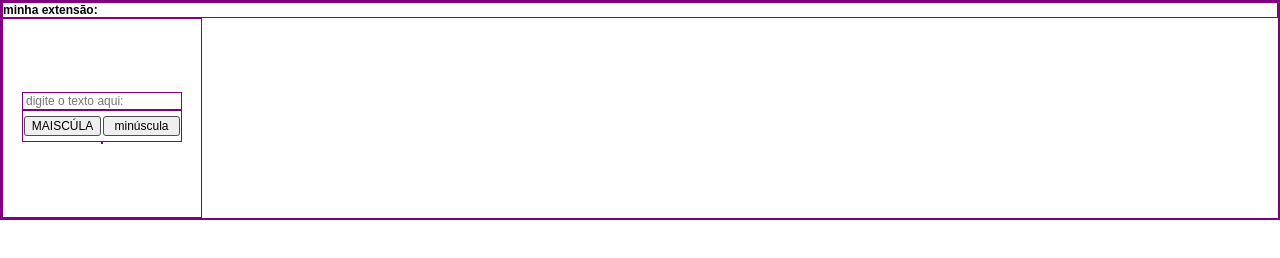
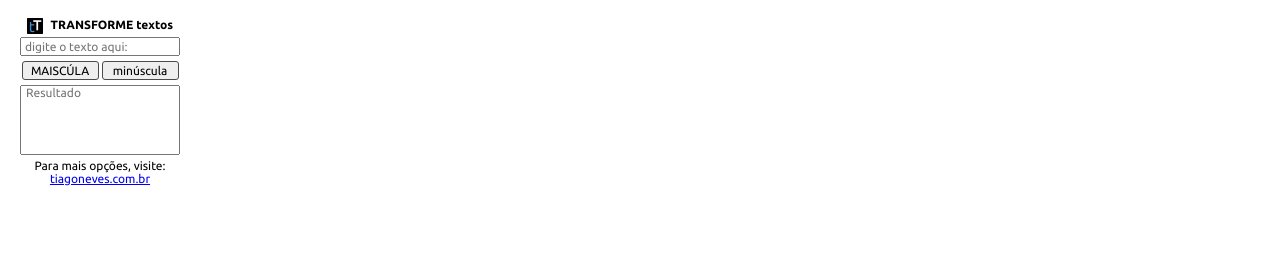
Before and after one commit to anasant3s/extTransformeTexto, a browser extension: page index.html in a window 1280 px wide. Both pictures are taken after a click on the button "MAISCÚLA". Drawn offline with Linux system fonts and the light colour scheme.

Commit message:
Update JSON

```diff
--- a/index.html
+++ b/index.html
@@ -4,29 +4,43 @@
     <meta charset="UTF-8" />
     <meta name="viewport" content="width=device-width, initial-scale=1.0" />
     <!-- add fontes -->
-    <link rel="preconnect" href="https://fonts.googleapis.com">
-    <link rel="preconnect" href="https://fonts.gstatic.com" crossorigin>
-    <link href="https://fonts.googleapis.com/css2?family=Ubuntu:ital,wght@0,300;0,400;0,500;0,700;1,300;1,400;1,500;1,700&display=swap" rel="stylesheet">
+    <link rel="preconnect" href="https://fonts.googleapis.com" />
+    <link rel="preconnect" href="https://fonts.gstatic.com" crossorigin />
+    <link
+      href="https://fonts.googleapis.com/css2?family=Ubuntu:ital,wght@0,300;0,400;0,500;0,700;1,300;1,400;1,500;1,700&display=swap"
+      rel="stylesheet"
+    />
 
-    <link rel="stylesheet" href="style.css">
+    <link rel="stylesheet" href="style.css" />
 
     <title>extensão TT</title>
-
   </head>
   <body>
-    <h1>minha extensão: </h1>
     <div class="container-pai">
-        <input type="text" name="text" id="input-text" placeholder="digite o texto aqui: " class="input-text" />
+      <div class="logo-Inicio">
+        <img src="./icons/logo-vetor-16px.png" />
+        <h1>TRANSFORME textos</h1>
+      </div>
 
+      <input
+        type="text"
+        name="text"
+        id="input-text"
+        placeholder="digite o texto aqui: "
+        class="input-text"
+      />
 
-    <div class="container-button">
+      <div class="container-button">
         <button type="button" class="btn" id="btnMaiuscula">MAISCÚLA</button>
-         <button type="button" class="btn" id="btnMinuscula">minúscula</button>
-    </div>
+        <button type="button" class="btn" id="btnMinuscula">minúscula</button>
+      </div>
 
-     <div name="resultado" class="resultado" id="resultado">Resultado: </div>
+      <div name="resultado" id="resultado" class="resultado">
+        <textarea class="input-Result" type="text" name="input-Result" id="input-Result" placeholder="Resultado"></textarea>
+      </div>
 
-
+      <p>Para mais opções, visite:</p>
+      <a href="tiagoneves.com.br">tiagoneves.com.br</a>
     </div>
   </body>
   <script src="script.js"></script>
--- a/script.js
+++ b/script.js
@@ -1,15 +1,17 @@
 //BOTAO LETRAS MAIUSCULA
-window.document.addEventListener("DOMContentLoaded", function (){
-    document.getElementById("btnMaiuscula").addEventListener("click", function () {
-        let inputText = document.querySelector("#input-text").value
-        document.querySelector("#resultado").innerHTML = inputText.toUpperCase()
+window.document.addEventListener("DOMContentLoaded", function () {
+  document
+    .getElementById("btnMaiuscula")
+    .addEventListener("click", function () {
+      let inputText = document.querySelector("#input-text").value;
+      document.querySelector("#input-Result").innerHTML = inputText.toUpperCase();
+    });
 
-    })
-
- //BOTAO LETRAS MINUSCULAS
-  document.getElementById("btnMinuscula").addEventListener("click", function () {
-        let inputText = document.querySelector("#input-text").value
-        document.querySelector("#resultado").innerHTML = inputText.toLowerCase()
-
-    })
-})
+  //BOTAO LETRAS MINUSCULAS
+  document
+    .getElementById("btnMinuscula")
+    .addEventListener("click", function () {
+      let inputText = document.querySelector("#input-text").value;
+      document.querySelector("#input-Result").innerHTML = inputText.toLowerCase();
+    });
+});
--- a/style.css
+++ b/style.css
@@ -4,11 +4,11 @@
     box-sizing: border-box;
 
     /* fonts */
-    font-family: "Ubntu", sans-serif;
+    font-family: "Ubuntu", sans-serif;
     font-size: 12px;
 
     /*borda de desenvolvimento*/
-    border: solid 1px purple;
+    /* border: solid 1px purple; */
 
 }
 
@@ -48,4 +48,32 @@
 
     cursor: pointer;
 }
+
 /*configutação do resultado*/
+
+.resultado {
+    width: 160px;
+    height: 74px;
+    display: block;
+
+}
+
+.input-Result {
+    width: 160px;
+    height: 70px;
+    padding-left: 5px;
+    box-sizing: border-box;
+    resize: none;
+    overflow: auto;
+
+}
+
+
+.logo-Inicio{
+    width: 160px;
+    display: flex;
+    justify-content: space-around;
+    padding: 3px 3px;
+    text-align: center ;
+
+}
```
Also changed, not shown: icons/logo-vetor-128px.png (added), icons/logo-vetor-16px.png (added), icons/logo-vetor-300px.png (added), icons/logo-vetor-48px.png (added), manifest.json.
